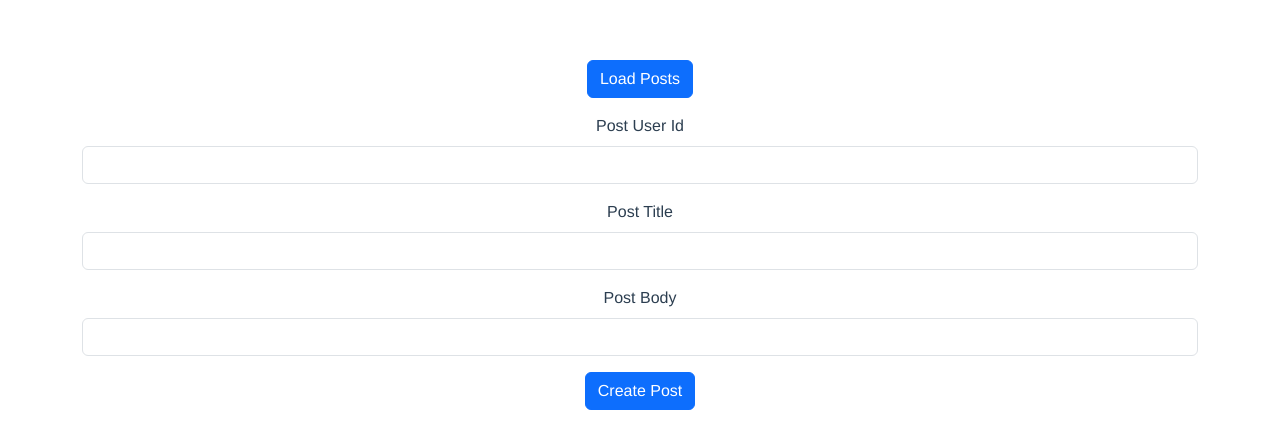
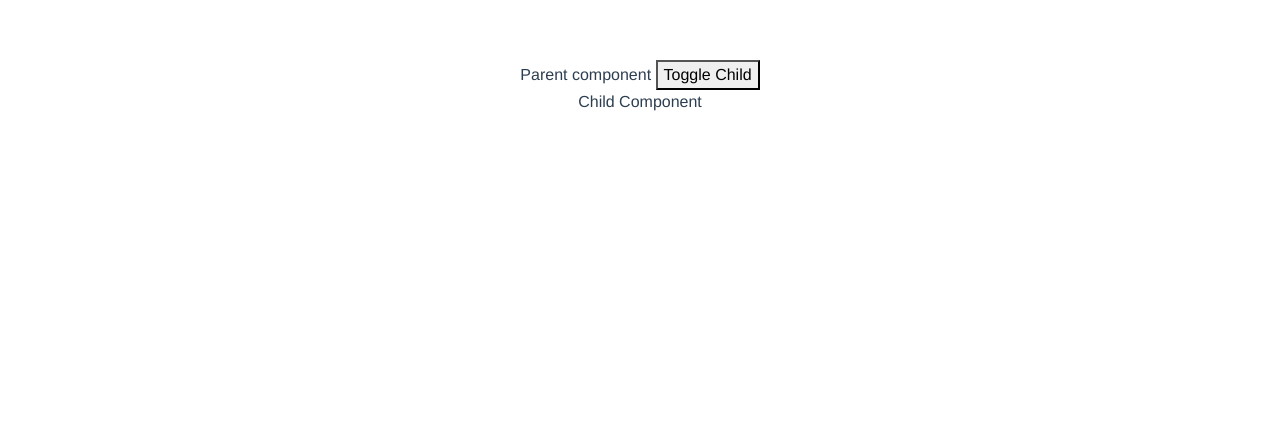
Before and after one commit to divyeshz/vue-http-codevolution, a Vue app: page / in a window 1280 px wide. Shown: the top 448 px of the page. Built offline with nearby package versions, Linux system fonts and the light colour scheme.

Commit message:
Lifecycle Hooks

```diff
--- a/src/App.vue
+++ b/src/App.vue
@@ -1,17 +1,14 @@
 <template>
-  <PostList />
-  <CreatePost />
+  <ParentComponent />
 </template>
 
 <script>
-import PostList from './components/PostList'
-import CreatePost from './components/CreatePost'
+import ParentComponent from './components/Parent'
 
 export default {
   name: 'App',
   components: {
-    PostList,
-    CreatePost
+    ParentComponent,
   }
 }
 </script>
--- /dev/null
+++ b/src/components/Child.vue
@@ -0,0 +1,38 @@
+<template>
+    <div>
+        Child Component
+    </div>
+</template>
+
+<script>
+export default {
+    name: 'ChildComponent',
+    beforeCreate() {
+        console.log('Child beforeCreate()');
+    },
+    created() {
+        console.log('Child created()');
+    },
+    beforeMount() {
+        console.log('Child beforeMount()');
+    },
+    mounted() {
+        console.log('Child mounted()');
+    },
+    beforeUpdate() {
+        console.log('Child beforeUpdate()');
+    },
+    updated() {
+        console.log('Child updated()');
+    },
+    beforeUnmount() {
+        console.log('Child beforeUnmount()');
+    },
+    unmounted() {
+        console.log('Child unmounted()');
+    },
+
+}
+</script>
+
+<style scoped></style>
--- /dev/null
+++ b/src/components/Parent.vue
@@ -0,0 +1,49 @@
+<template>
+    <div>
+        Parent component
+        <button @click="showChild = !showChild">Toggle Child</button>
+        <ChildComponent v-if="showChild" />
+    </div>
+</template>
+
+<script>
+import ChildComponent from "./Child";
+export default {
+    name: 'ParentComponent',
+    components: {
+        ChildComponent,
+    },
+    data() {
+        return {
+            showChild: true,
+        }
+    },
+    beforeCreate() {
+        console.log('Parent beforeCreate()');
+    },
+    created() {
+        console.log('Parent created()');
+    },
+    beforeMount() {
+        console.log('Parent beforeMount()');
+    },
+    mounted() {
+        console.log('Parent mounted()');
+    },
+    beforeUpdate() {
+        console.log('Parent beforeUpdate()');
+    },
+    updated() {
+        console.log('Parent updated()');
+    },
+    beforeUnmount() {
+        console.log('Parent beforeUnmount()');
+    },
+    unmounted() {
+        console.log('Parent unmounted()');
+    },
+
+}
+</script>
+
+<style scoped></style>
```
